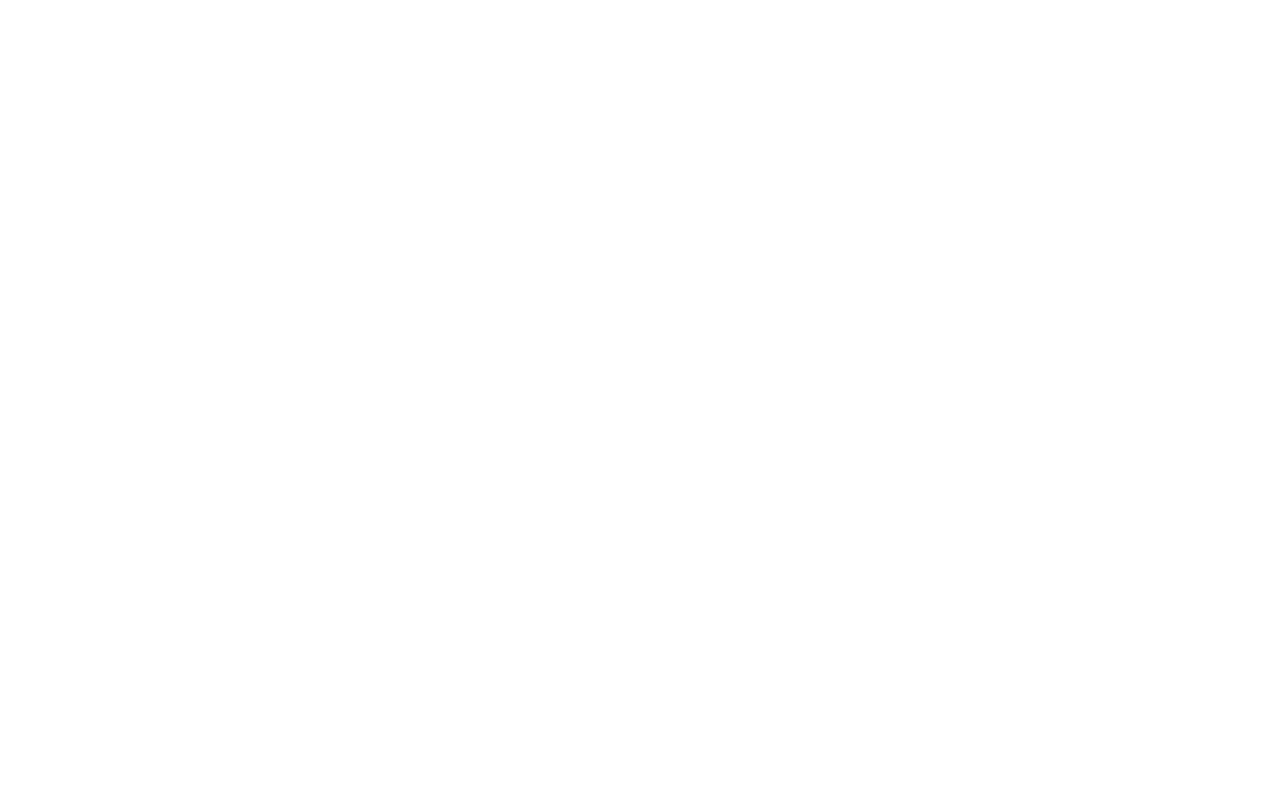
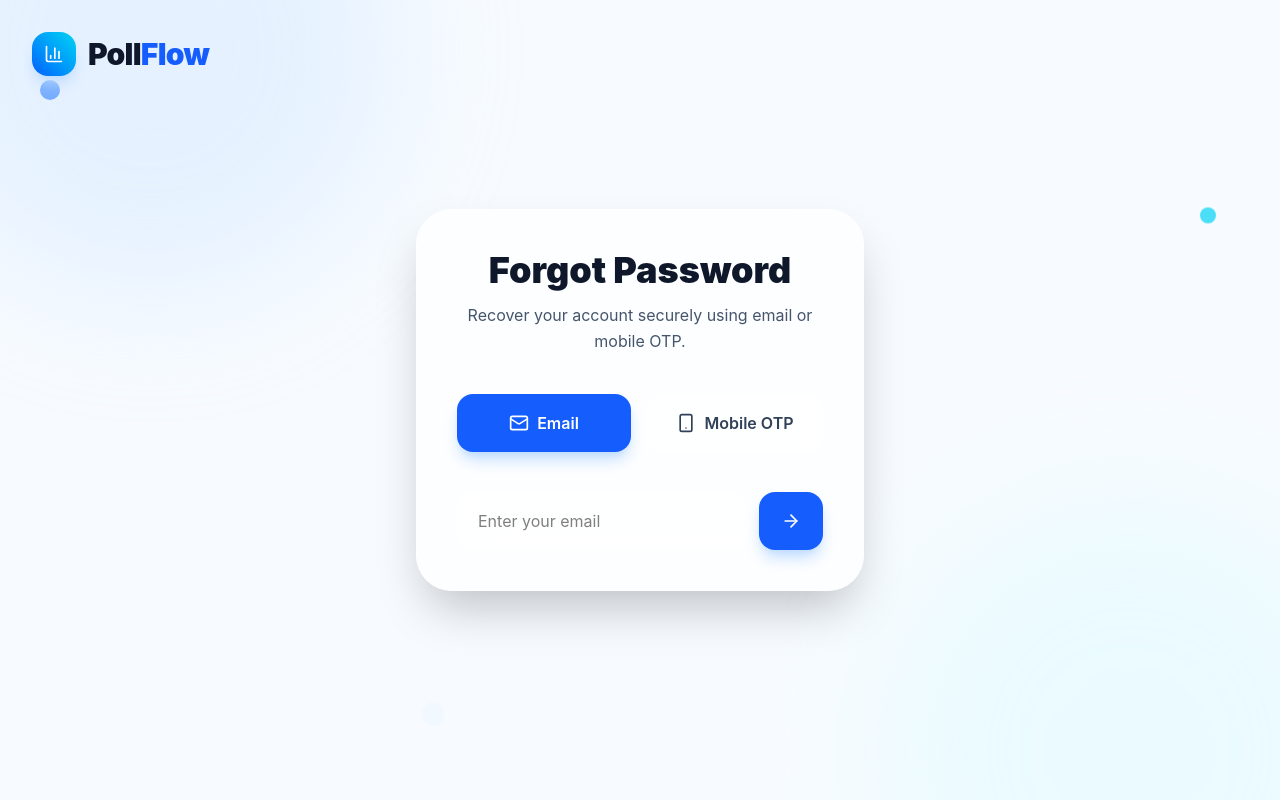
Before and after one commit to vinnymadaan/PollBoard, a React (Vite) app in the folder client/: page /forgot-password in a window 1280 px wide. Before the commit this address had no page. Built offline with nearby package versions, Linux system fonts and the light colour scheme.

Commit message:
create forgot password ui

```diff
--- a/client/package.json
+++ b/client/package.json
@@ -10,6 +10,7 @@
     "preview": "vite preview"
   },
   "dependencies": {
+    "@emailjs/browser": "^4.4.1",
     "@tailwindcss/vite": "^4.3.0",
     "axios": "^1.16.0",
     "lucide-react": "^0.511.0",
--- a/client/src/App.jsx
+++ b/client/src/App.jsx
@@ -5,6 +5,8 @@
 import Login from "./pages/Login";
 import Dashboard from "./pages/Dashboard";
 import ProtectedRoute from "./routes/Protected.routes.jsx";
+import ForgotPassword from "./pages/ForgotPassword";
+import ResetPassword from "./pages/ResetPassword";
 
 function App() {
   return (
@@ -14,6 +16,16 @@
       <Route path="/signup" element={<Signup />} />
 
       <Route path="/login" element={<Login />} />
+
+      <Route
+        path="/forgot-password"
+        element={<ForgotPassword />}
+      />
+
+      <Route
+        path="/reset-password/:token"
+        element={<ResetPassword />}
+      />
 
       <Route
         path="/dashboard"
--- /dev/null
+++ b/client/src/pages/ForgotPassword.jsx
@@ -0,0 +1,276 @@
+import { useState } from "react";
+
+import {
+  ArrowRight,
+  Mail,
+  Smartphone,
+} from "lucide-react";
+
+import AuthLayout from "../layouts/Auth.layout.jsx";
+
+function ForgotPassword() {
+  // email OR phone
+  const [method, setMethod] = useState("email");
+
+  // flow steps
+  const [step, setStep] = useState("input");
+
+  // form states
+  const [email, setEmail] = useState("");
+
+  const [phone, setPhone] = useState("");
+
+  const [otp, setOtp] = useState("");
+
+  const [newPassword, setNewPassword] =
+    useState("");
+
+  const [confirmPassword, setConfirmPassword] =
+    useState("");
+
+  // send action
+  const handleSend = () => {
+    if (method === "email") {
+      // later EmailJS logic
+      setStep("success");
+    }
+
+    if (method === "phone") {
+      // later Firebase logic
+      setStep("otp");
+    }
+  };
+
+  // verify otp
+  const handleVerifyOtp = () => {
+    // later real verification
+    setStep("reset");
+  };
+
+  // reset password
+  const handleResetPassword = () => {
+    // later backend integration
+    setStep("done");
+  };
+
+  return (
+    <AuthLayout>
+      <div>
+        {/* TITLE */}
+        <h1 className="text-4xl font-black text-center text-slate-900">
+          Forgot Password
+        </h1>
+
+        <p className="text-slate-600 text-center mt-3 leading-relaxed">
+          Recover your account securely using
+          email or mobile OTP.
+        </p>
+
+        {/* METHOD SELECT */}
+        {step === "input" && (
+          <>
+            <div className="mt-10 flex gap-4">
+
+              {/* EMAIL */}
+              <button
+                onClick={() =>
+                  setMethod("email")
+                }
+                className={`flex-1 rounded-2xl py-4 flex items-center justify-center gap-2 font-semibold transition-all duration-300 ${
+                  method === "email"
+                    ? "bg-blue-600 text-white shadow-lg shadow-blue-200"
+                    : "bg-white/60 text-slate-700 border border-white/70"
+                }`}
+              >
+                <Mail className="w-5 h-5" />
+
+                Email
+              </button>
+
+              {/* PHONE */}
+              <button
+                onClick={() =>
+                  setMethod("phone")
+                }
+                className={`flex-1 rounded-2xl py-4 flex items-center justify-center gap-2 font-semibold transition-all duration-300 ${
+                  method === "phone"
+                    ? "bg-blue-600 text-white shadow-lg shadow-blue-200"
+                    : "bg-white/60 text-slate-700 border border-white/70"
+                }`}
+              >
+                <Smartphone className="w-5 h-5" />
+
+                Mobile OTP
+              </button>
+            </div>
+
+            {/* INPUT AREA */}
+            <div className="mt-10">
+
+              {/* EMAIL INPUT */}
+              {method === "email" && (
+                <div className="flex gap-3">
+                  <input
+                    type="email"
+                    placeholder="Enter your email"
+                    value={email}
+                    onChange={(e) =>
+                      setEmail(e.target.value)
+                    }
+                    className="flex-1 bg-white/60 border border-white/70 focus:border-blue-500 rounded-2xl px-5 py-4 outline-none transition-all duration-300"
+                  />
+
+                  <button
+                    onClick={handleSend}
+                    className="w-16 rounded-2xl bg-blue-600 hover:bg-blue-700 text-white flex items-center justify-center shadow-lg shadow-blue-200 transition-all duration-300 hover:scale-105"
+                  >
+                    <ArrowRight className="w-5 h-5" />
+                  </button>
+                </div>
+              )}
+
+              {/* PHONE INPUT */}
+              {method === "phone" && (
+                <div className="flex gap-3">
+                  <input
+                    type="text"
+                    placeholder="Enter mobile number"
+                    value={phone}
+                    onChange={(e) =>
+                      setPhone(e.target.value)
+                    }
+                    className="flex-1 bg-white/60 border border-white/70 focus:border-blue-500 rounded-2xl px-5 py-4 outline-none transition-all duration-300"
+                  />
+
+                  <button
+                    onClick={handleSend}
+                    className="w-16 rounded-2xl bg-blue-600 hover:bg-blue-700 text-white flex items-center justify-center shadow-lg shadow-blue-200 transition-all duration-300 hover:scale-105"
+                  >
+                    <ArrowRight className="w-5 h-5" />
+                  </button>
+                </div>
+              )}
+            </div>
+          </>
+        )}
+
+        {/* OTP STEP */}
+        {step === "otp" && (
+          <div className="mt-10">
+            <h2 className="text-xl font-bold text-center">
+              Verify OTP
+            </h2>
+
+            <p className="text-center text-slate-500 mt-2">
+              Enter the OTP sent to your mobile
+              number.
+            </p>
+
+            <input
+              type="text"
+              placeholder="Enter OTP"
+              value={otp}
+              onChange={(e) =>
+                setOtp(e.target.value)
+              }
+              className="w-full mt-8 bg-white/60 border border-white/70 focus:border-blue-500 rounded-2xl px-5 py-4 outline-none transition-all duration-300 text-center tracking-[10px] text-2xl"
+            />
+
+            <button
+              onClick={handleVerifyOtp}
+              className="w-full mt-6 bg-blue-600 hover:bg-blue-700 text-white py-4 rounded-2xl font-semibold shadow-lg shadow-blue-200 transition-all duration-300"
+            >
+              Verify OTP
+            </button>
+
+            <p className="text-center mt-5 text-sm text-slate-500">
+              Didn’t receive OTP?{" "}
+
+              <span className="text-blue-600 font-semibold cursor-pointer hover:underline">
+                Resend
+              </span>
+            </p>
+          </div>
+        )}
+
+        {/* RESET PASSWORD STEP */}
+        {step === "reset" && (
+          <div className="mt-10 space-y-6">
+            <h2 className="text-xl font-bold text-center">
+              Reset Password
+            </h2>
+
+            <input
+              type="password"
+              placeholder="New password"
+              value={newPassword}
+              onChange={(e) =>
+                setNewPassword(e.target.value)
+              }
+              className="w-full bg-white/60 border border-white/70 focus:border-blue-500 rounded-2xl px-5 py-4 outline-none transition-all duration-300"
+            />
+
+            <input
+              type="password"
+              placeholder="Confirm password"
+              value={confirmPassword}
+              onChange={(e) =>
+                setConfirmPassword(
+                  e.target.value
+                )
+              }
+              className="w-full bg-white/60 border border-white/70 focus:border-blue-500 rounded-2xl px-5 py-4 outline-none transition-all duration-300"
+            />
+
+            <button
+              onClick={handleResetPassword}
+              className="w-full bg-blue-600 hover:bg-blue-700 text-white py-4 rounded-2xl font-semibold shadow-lg shadow-blue-200 transition-all duration-300"
+            >
+              Reset Password
+            </button>
+          </div>
+        )}
+
+        {/* EMAIL SUCCESS */}
+        {step === "success" && (
+          <div className="mt-12 text-center">
+            <div className="w-20 h-20 rounded-full bg-blue-100 mx-auto flex items-center justify-center">
+              <Mail className="w-10 h-10 text-blue-600" />
+            </div>
+
+            <h2 className="text-2xl font-black mt-6">
+              Reset Link Sent
+            </h2>
+
+            <p className="text-slate-500 mt-3 leading-relaxed">
+              Please check your email to continue
+              resetting your password.
+            </p>
+          </div>
+        )}
+
+        {/* FINAL SUCCESS */}
+        {step === "done" && (
+          <div className="mt-12 text-center">
+            <div className="w-20 h-20 rounded-full bg-green-100 mx-auto flex items-center justify-center">
+              <span className="text-3xl">
+                ✓
+              </span>
+            </div>
+
+            <h2 className="text-2xl font-black mt-6">
+              Password Updated
+            </h2>
+
+            <p className="text-slate-500 mt-3">
+              Your password has been reset
+              successfully.
+            </p>
+          </div>
+        )}
+      </div>
+    </AuthLayout>
+  );
+}
+
+export default ForgotPassword;
--- a/client/src/pages/Login.jsx
+++ b/client/src/pages/Login.jsx
@@ -99,6 +99,15 @@
             />
           </div>
 
+          <div className="flex justify-end">
+            <span
+              onClick={() => navigate("/forgot-password")}
+              className="text-sm text-blue-600 font-medium cursor-pointer hover:underline"
+            >
+              Forgot Password?
+            </span>
+          </div>
+
           {/* BUTTON */}
           <button
             type="submit"
--- /dev/null
+++ b/client/src/pages/ResetPassword.jsx
@@ -0,0 +1,9 @@
+import React from 'react'
+
+function ResetPassword() {
+  return (
+    <div>ResetPassword</div>
+  )
+}
+
+export default ResetPassword
```
Also changed, not shown: 1 other file (tests, documents, lock files or other folders).
